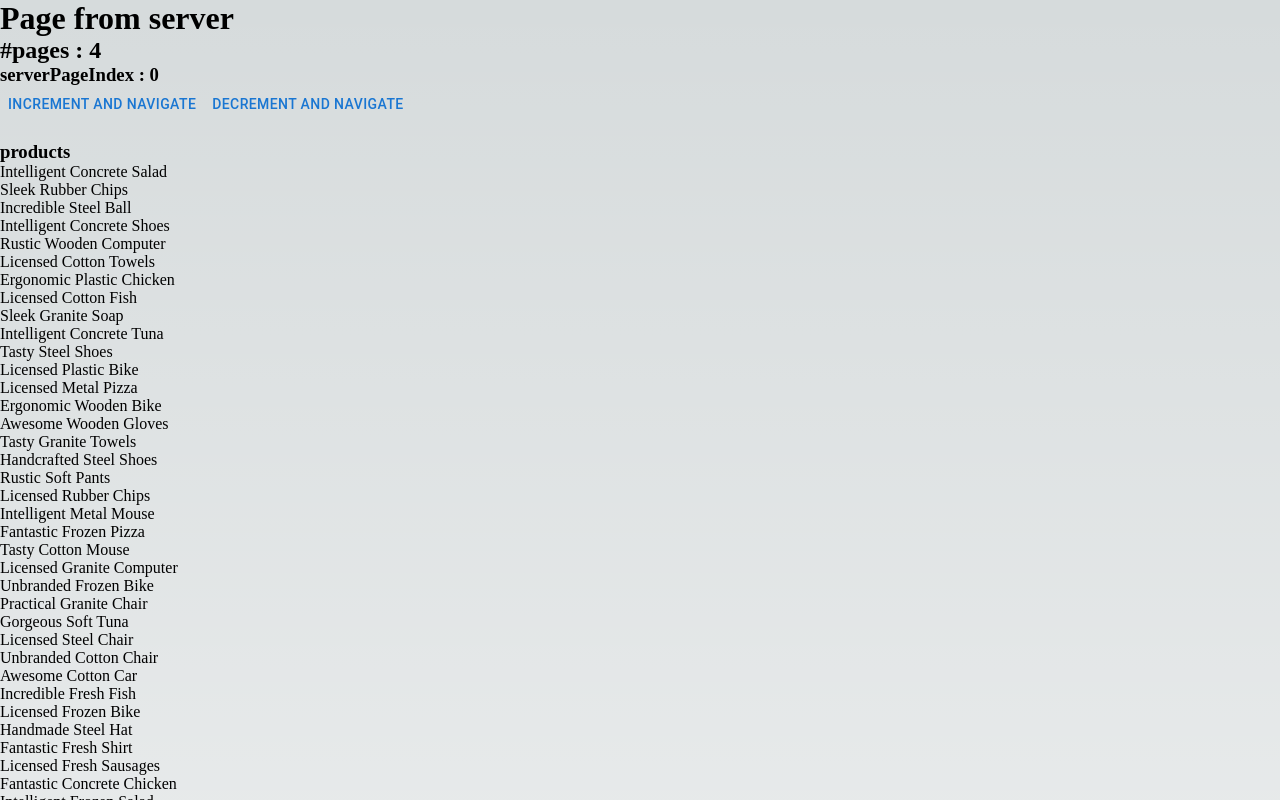
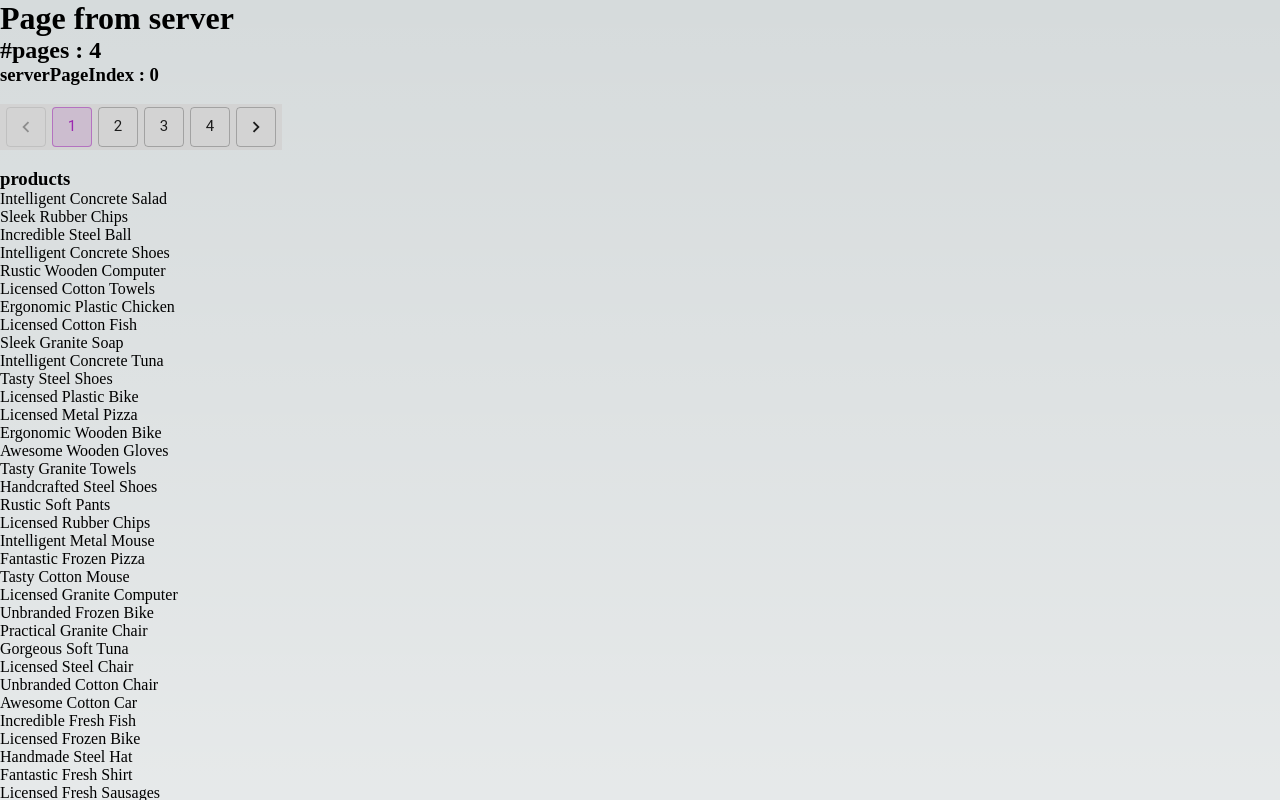
Before and after one commit to NathanKr/client-server-pagination-playground, a Next.js app: page /products/0 in a window 1280 px wide. Shown: the top 800 px of the page. Built offline with nearby package versions, Linux system fonts and the light colour scheme.

Commit message:
use mui pagination

```diff
--- a/src/pages/products/[serverPageIndex].tsx
+++ b/src/pages/products/[serverPageIndex].tsx
@@ -1,26 +1,25 @@
 import Products from "@/components/gen-ui/products";
-import usePageBackForward from "@/hooks/use-page-back-forward";
 import { getNumProductPages, getProductPage } from "@/logic/server/utils";
 import IPage from "@/types/i-page";
-import { Button } from "@mui/material";
+import { Button, Pagination } from "@mui/material";
 import { GetStaticPaths, GetStaticProps, NextPage } from "next";
 import { useRouter } from "next/router";
 
 interface IProps {
   serverPage: IPage;
   numServerPages: number;
-  serverPageIndex:number;
-  isSuccess:boolean;
+  serverPageIndex: number;
+  isSuccess: boolean;
 }
 
 export const getStaticProps: GetStaticProps = (context) => {
-  const { serverPageIndex : serverPageIndexRaw } = context.params as any;
+  const { serverPageIndex: serverPageIndexRaw } = context.params as any;
 
   let props: IProps = {
     serverPage: { products: [] },
     numServerPages: getNumProductPages(),
     serverPageIndex: -1,
-    isSuccess: true
+    isSuccess: true,
   };
 
   props.serverPageIndex = parseInt(serverPageIndexRaw);
@@ -30,7 +29,6 @@ export const getStaticProps: GetStaticProps = (context) => {
   } else {
     props.serverPage = getProductPage(props.serverPageIndex);
   }
-
 
   return {
     props, // will be passed to the page component as props
@@ -59,13 +57,21 @@ const PageWithSsgPagination: NextPage<IProps> = ({
   serverPage,
   numServerPages,
   serverPageIndex,
-  isSuccess
+  isSuccess,
 }) => {
   const router = useRouter();
 
+  const handleChange = (e: any, pageNumber: number) => {
+    const newServerPageIndex = pageNumber - 1;
+    navigate(newServerPageIndex);
+  };
 
-  if(!isSuccess){
-    return <p style={{color:'red'}}>Server error</p>
+  function navigate(newPageIndex: number): void {
+    router.push(`/products/${newPageIndex}`);
+  }
+
+  if (!isSuccess) {
+    return <p style={{ color: "red" }}>Server error</p>;
   }
 
   return (
@@ -73,14 +79,40 @@ const PageWithSsgPagination: NextPage<IProps> = ({
       <h1>Page from server</h1>
       <h2>#pages : {numServerPages}</h2>
       <h3>serverPageIndex : {serverPageIndex}</h3>
-      <Button onClick={() => {
-        const newServerPageIndex = serverPageIndex+1;
-        router.push(`/products/${newServerPageIndex}`)
-      }}>Increment and navigate</Button>
-      <Button onClick={() => {
-        const newServerPageIndex = serverPageIndex-1;
-        router.push(`/products/${newServerPageIndex}`)
-      }}>Decrement and navigate</Button>
+      {/* <Button
+        onClick={() => {
+          const newServerPageIndex = serverPageIndex + 1;
+          navigate(newServerPageIndex);
+        }}
+      >
+        Increment and navigate
+      </Button>
+      <Button
+        onClick={() => {
+          const newServerPageIndex = serverPageIndex - 1;
+          navigate(newServerPageIndex);
+        }}
+      >
+        Decrement and navigate
+      </Button> */}
+      <br />
+      <div
+        style={{
+          padding: "3px",
+          backgroundColor: "lightgray",
+          display: "inline-block",
+        }}
+      >
+        <Pagination
+          count={numServerPages}
+          color="secondary"
+          size="large"
+          page={serverPageIndex + 1}
+          variant="outlined"
+          shape="rounded"
+          onChange={handleChange}
+        />
+      </div>
       <br />
       <br />
       <Products products={serverPage.products} />
```
Also changed, not shown: 1 other file (tests, documents, lock files or other folders).
